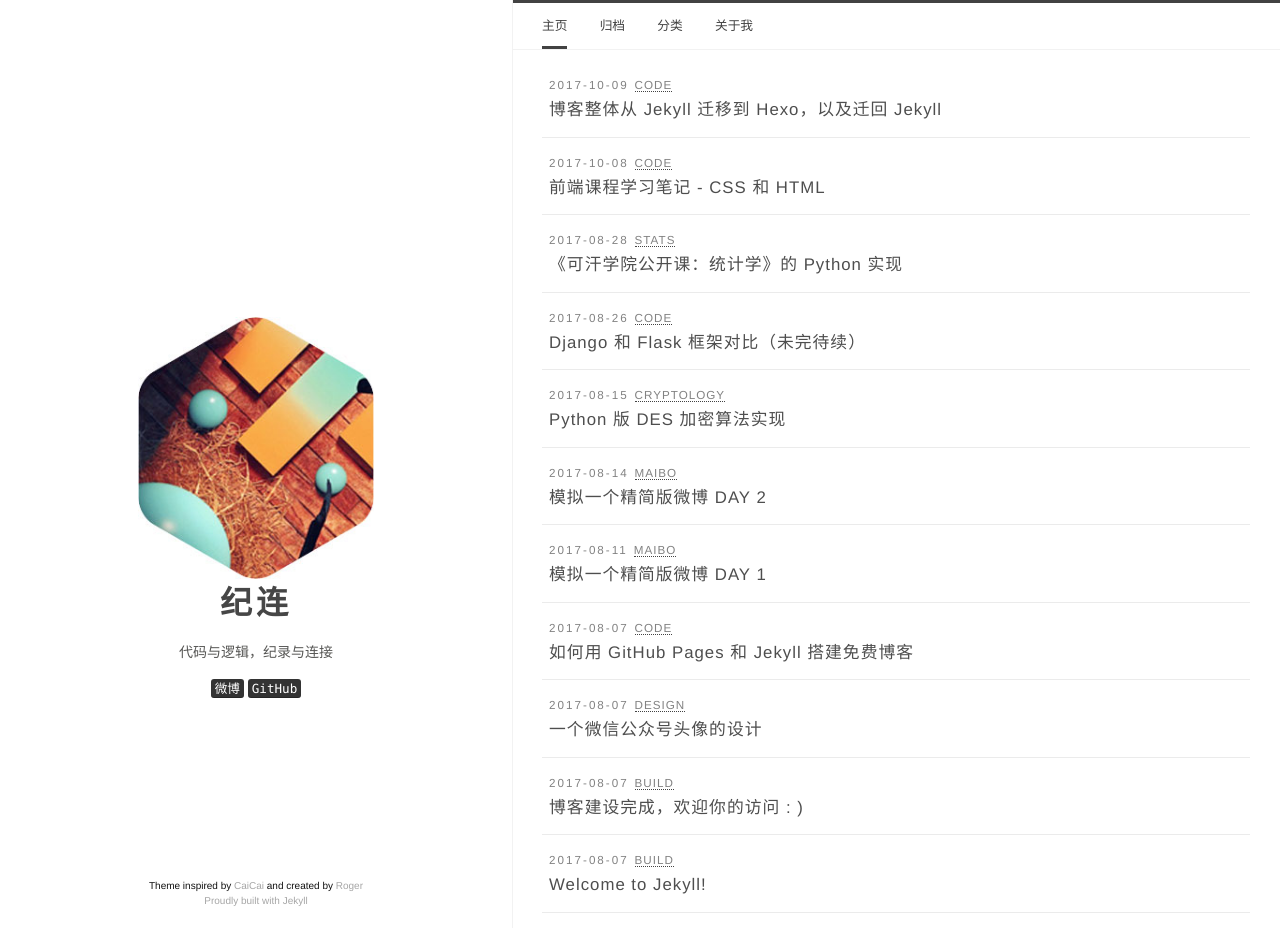
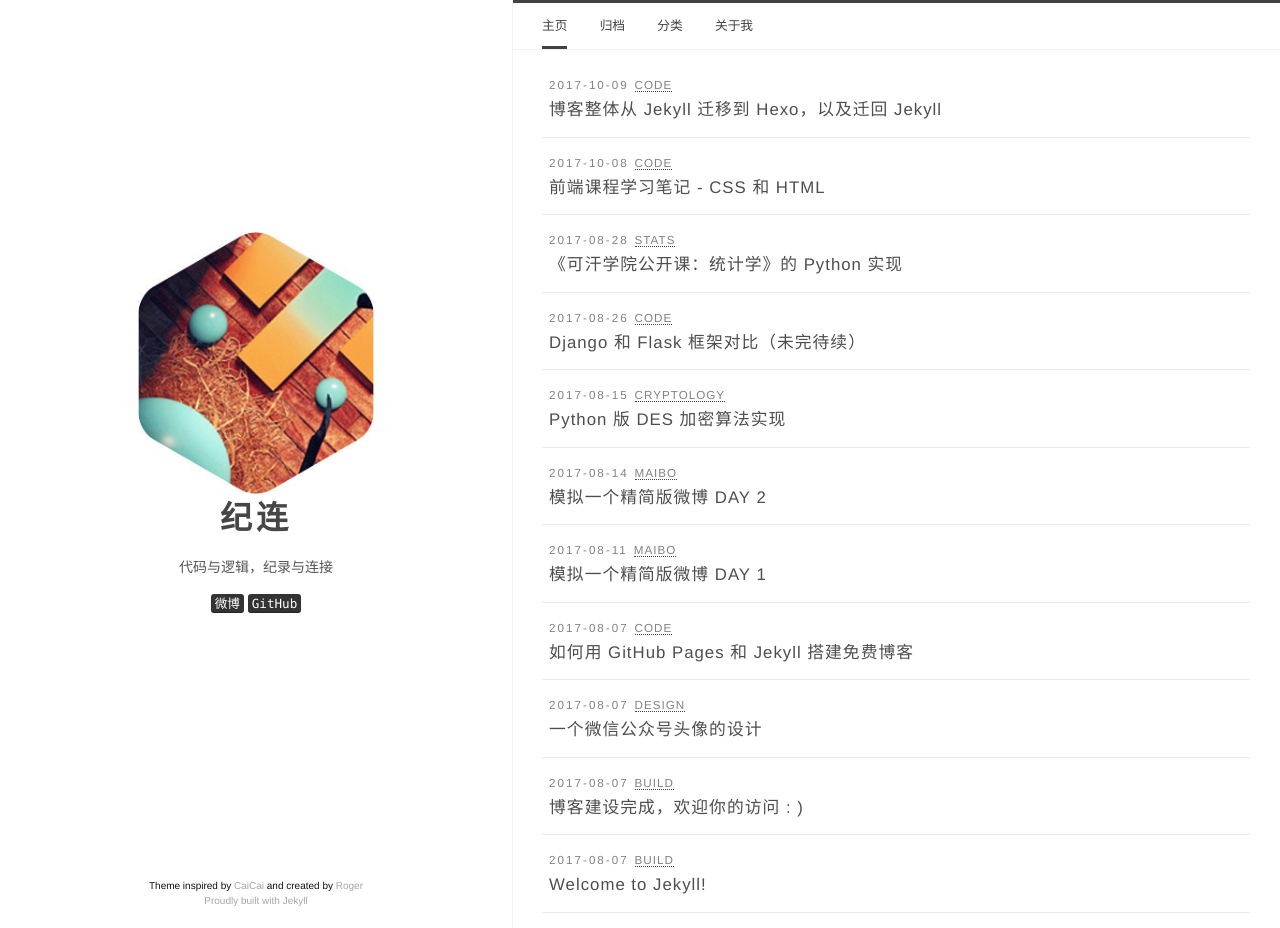
Before and after one commit to aalenliang/roger93y.github.io, a Jekyll site: the page built from index.md, in a window 1280 px wide and 928 px high. Built offline with Jekyll 4.4.1, drawn with Linux system fonts in a browser that asks for light colours; comment, search, counter and statistics services are not loaded.

```diff
--- a/_sass/anatole/_layout.scss
+++ b/_sass/anatole/_layout.scss
@@ -340,7 +340,7 @@ kbd {
 .page-content {
   width: 100%;
   // background-color: #fafafa;
-  overflow-y: hidden;
+  overflow-y: scroll;
   float: none;
 }
 
@@ -348,7 +348,7 @@ kbd {
   .page-content {
     width: 60%;
     // background-color: #fafafa;
-    overflow-y: hidden;
+    overflow-y: scroll;
     float: right;
   }
 }
--- a/assets/scripts/main.js
+++ b/assets/scripts/main.js
@@ -16,7 +16,7 @@ function sideBarResizer() {
     var sideBarLogo = document.querySelector('.logo-title');
     var sideBarImage = document.querySelector('.sidebar-image');
     sideBarImage.style.width = resizeByRatio(DEFAULTSIDEBARIMAGE, getRatio)*1.2+'px';
-    sideBarLogo.style.paddingTop = resizeByRatio(DEFAULTSIDEBARPADDING, getRatio)*100+'%';
+    sideBarLogo.style.paddingTop = 0.25*window.innerHeight + 'px';
 }
 
 sideBarResizer();
```
